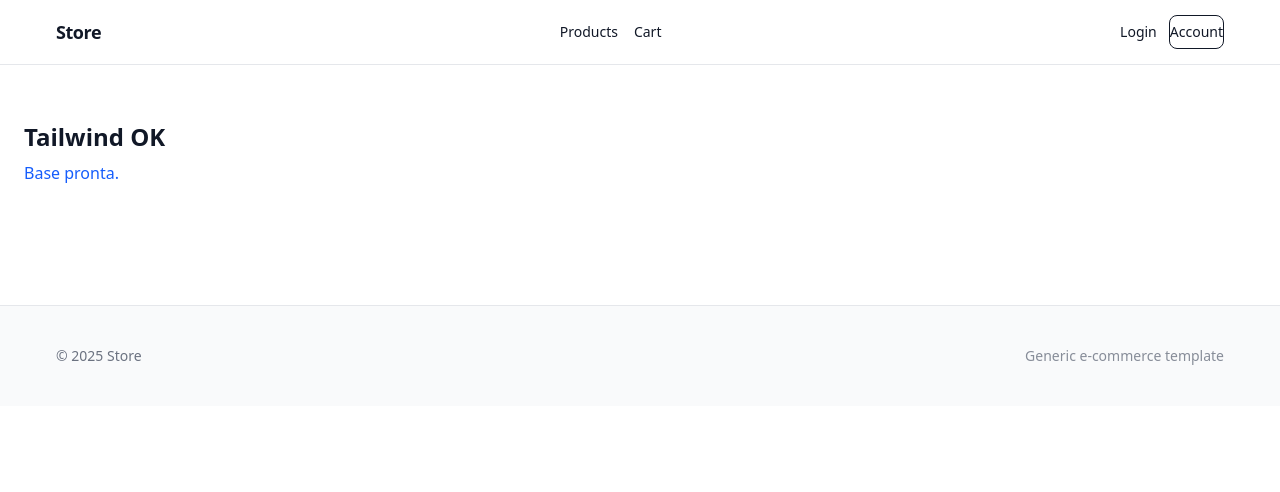
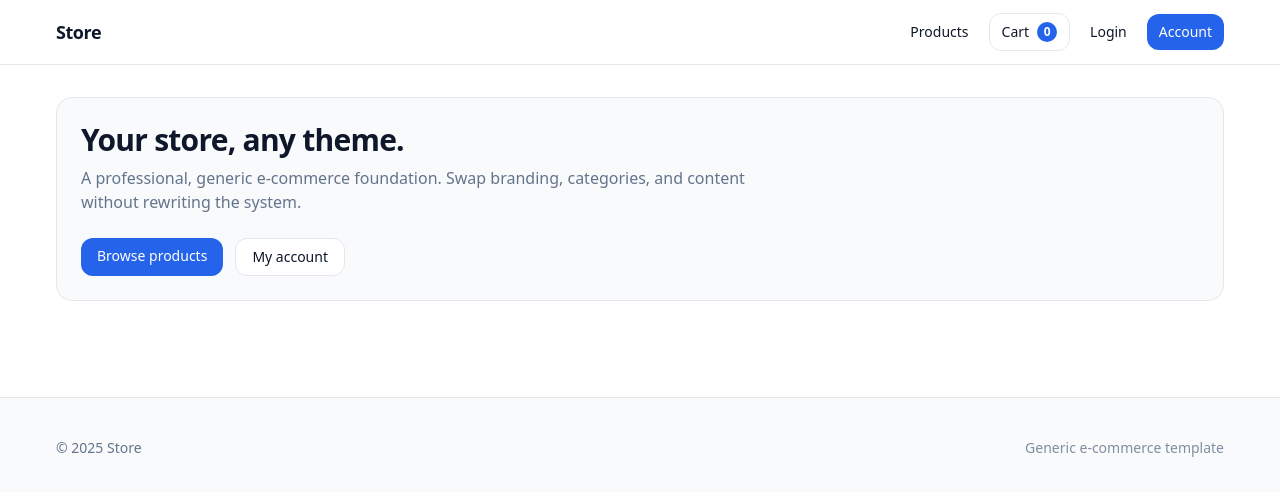
Before and after one commit to fjuncal/ecommerce-web, a Next.js app: page / in a window 1280 px wide. Shown: the top 492 px of the page. Built offline with nearby package versions, Linux system fonts and the light colour scheme.

Commit message:
Deixando o layout mais moderno e criando componente de Pesquisa

```diff
--- a/src/app/page.tsx
+++ b/src/app/page.tsx
@@ -1,8 +1,33 @@
+import Container from "@/ui/layout/Container";
+import Link from "next/link";
+
 export default function Home() {
 	return (
-		<div className="p-6">
-			<h1 className="text-2xl font-bold">Tailwind OK</h1>
-			<p className="mt-2 text-blue-600">Base pronta.</p>
-		</div>
+		<Container>
+			<div className="rounded-2xl border border-(--color-border) bg-(--color-surface) p-6">
+				<h1 className="text-3xl font-semibold tracking-tight text-(--color-text-primary)">
+					Your store, any theme.
+				</h1>
+				<p className="mt-2 max-w-2xl text-(--color-text-secondary)">
+					A professional, generic e-commerce foundation. Swap branding,
+					categories, and content without rewriting the system.
+				</p>
+
+				<div className="mt-6 flex flex-wrap gap-3">
+					<Link
+						href="/products"
+						className="inline-flex rounded-lg bg-(--color-accent) px-4 py-2 text-sm font-medium text-white hover:opacity-95"
+					>
+						Browse products
+					</Link>
+					<Link
+						href="/account"
+						className="inline-flex rounded-lg border border-(--color-border) bg-(--color-background) px-4 py-2 text-sm font-medium text-(--color-text-primary) hover:bg-(--color-surface)"
+					>
+						My account
+					</Link>
+				</div>
+			</div>
+		</Container>
 	);
 }
--- /dev/null
+++ b/src/ui/components/SearchInput.tsx
@@ -0,0 +1,15 @@
+type SearchInputProps = {
+	placeholder?: string;
+};
+
+export default function SearchInput({ placeholder }: SearchInputProps) {
+	return (
+		<div className="relative w-full">
+			<input
+				type="text"
+				placeholder={placeholder ?? "Search products..."}
+				className="h-10 w-full rounded-lg border border-(--color-border) bg-(--color-surface) px-3 text-sm text-(--color-text-primary) outline-none placeholder:text-(--color-text-secondary) focus:border-(--color-accent)"
+			/>
+		</div>
+	);
+}
--- a/src/ui/layout/Header.tsx
+++ b/src/ui/layout/Header.tsx
@@ -1,43 +1,49 @@
 import Link from "next/link";
 import Container from "@/ui/layout/Container";
+import SearchInput from "@/ui/components/SearchInput";
 
 export default function Header() {
 	return (
 		<header className="sticky top-0 z-50 border-b border-(--color-border) bg-(--color-background)/90 backdrop-blur">
-			<Container className="h-16">
-				<div className="flex h-16 items-center justify-between gap-4">
+			<Container>
+				<div className="flex h-16 items-center justify-between gap-3">
+					{/* Brand */}
 					<Link
 						href="/"
-						className="text-lg font-semibold tracking-tight text-(--color-text-primary)"
+						className="shrink-0 text-lg font-semibold tracking-tight text-(--color-text-primary)"
 					>
 						Store
 					</Link>
 
-					<nav className="hidden items-center gap-4 sm:flex">
+					{/* Actions */}
+					<div className="flex shrink-0 items-center gap-2">
 						<Link
 							href="/products"
-							className="text-sm text-(--color-text-primary) hover:opacity-80"
+							className="hidden rounded-lg px-3 py-2 text-sm text-(--color-text-primary) hover:bg-(--color-surface) sm:inline-flex"
 						>
 							Products
 						</Link>
+
 						<Link
 							href="/cart"
-							className="text-sm text-(--color-text-primary) hover:opacity-80"
+							className="inline-flex items-center rounded-lg border border-(--color-border) px-3 py-2 text-sm text-(--color-text-primary) hover:bg-(--color-surface)"
 						>
 							Cart
+							<span className="ml-2 inline-flex h-5 min-w-5 items-center justify-center rounded-full bg-(--color-accent) px-1.5 text-xs font-semibold text-white">
+								0
+							</span>
 						</Link>
-					</nav>
 
-					<div className="flex items-center gap-3">
 						<Link
 							href="/login"
-							className="text-sm text-(--color-text-primary) hover:opacity-80"
+							className="hidden rounded-lg px-3 py-2 text-sm text-(--color-text-primary) hover:bg-(--color-surface) sm:inline-flex"
 						>
 							Login
 						</Link>
+
 						<Link
 							href="/account"
-							className="rounded-md border border-(--color-border)px-3 py-1.5 text-sm text-(--color-text-primary) hover:bg-(--color-surface)"
+							className="inline-flex rounded-lg bg-(--color-accent) px-3 py-2 text-sm font-medium text-white hover:opacity-95"
 						>
 							Account
 						</Link>
--- a/src/ui/styles/tokens.css
+++ b/src/ui/styles/tokens.css
@@ -1,19 +1,26 @@
 :root {
   /* Colors */
-  --color-primary: #111827;      /* base neutra */
-  --color-secondary: #6b7280;
+  /* Brand (troca fácil depois) */
+  --color-primary: #111827;
   --color-accent: #2563eb;
 
+  /* Surfaces */
   --color-background: #ffffff;
-  --color-surface: #f9fafb;
+  --color-surface: #f8fafc;
+
+  /* Borders */
   --color-border: #e5e7eb;
 
-  --color-text-primary: #111827;
-  --color-text-secondary: #6b7280;
-  --color-text-inverse: #ffffff;
+  /* Text */
+  --color-text-primary: #0f172a;
+  --color-text-secondary: #64748b;
 
   /* Typography */
-  --font-sans: system-ui, -apple-system, BlinkMacSystemFont, 'Segoe UI', sans-serif;
+  --font-sans: ui-sans-serif, system-ui, -apple-system, BlinkMacSystemFont, "Segoe UI",
+    Roboto, "Helvetica Neue", Arial, "Noto Sans", "Apple Color Emoji", "Segoe UI Emoji";
+
+  /* Layout */
+  --max-width: 1200px;
 
   /* Spacing */
   --space-xs: 4px;
```
